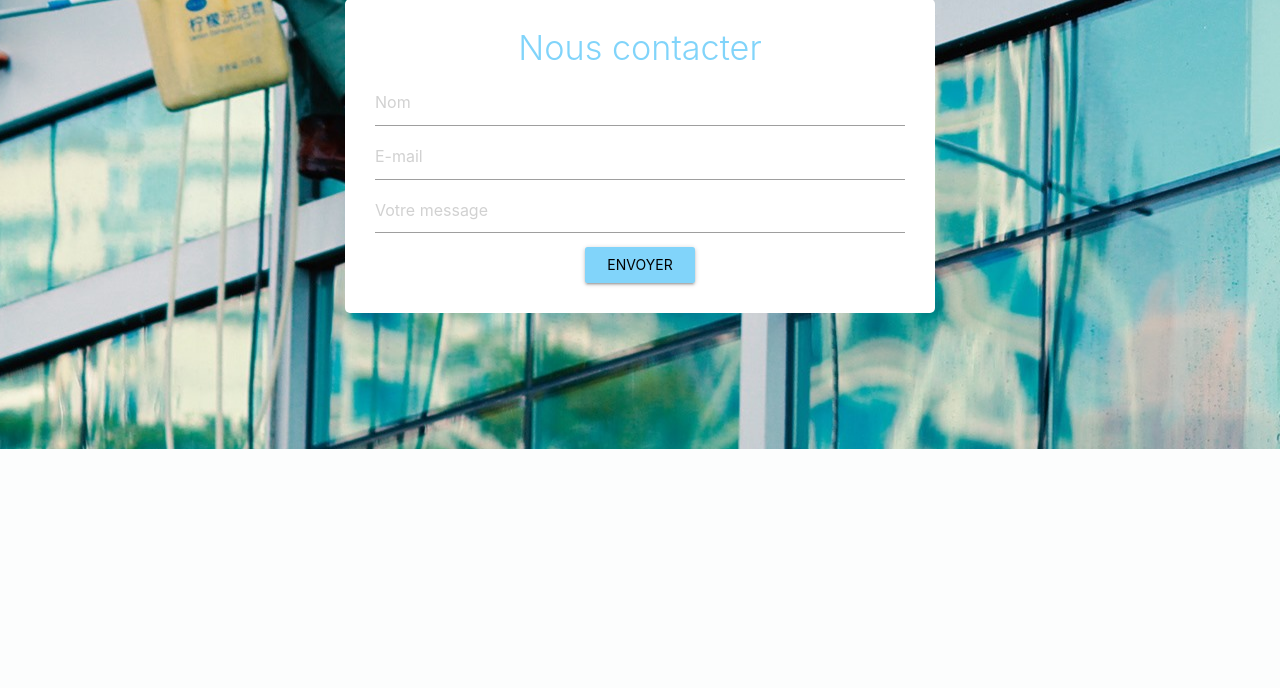
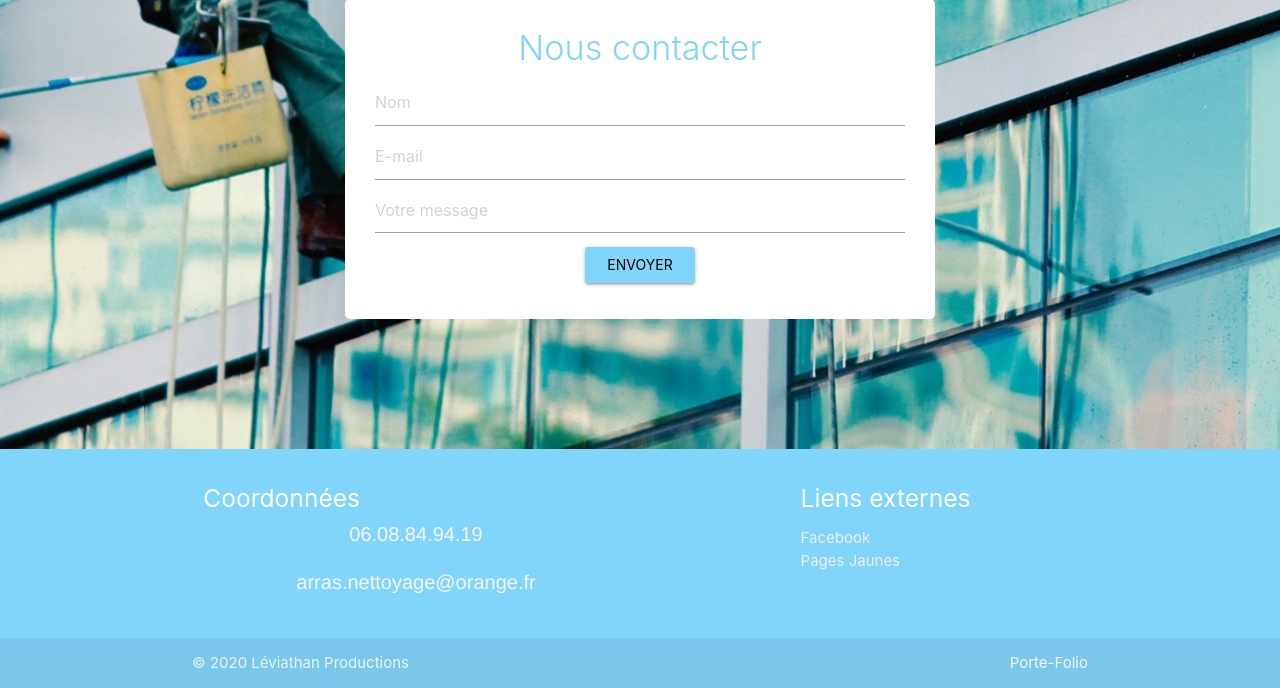
Before and after one commit to Guillxume/Arras-Nettoyage, a PHP site: page / in a window 1280 px wide. Shown: the part 3225-3913 px from the top of the page. Before the commit the page ends 3674 px from the top, so only its background shows below. Run offline with PHP 8.4, Linux system fonts and the light colour scheme; style sheets or scripts are compiled from the project's sources.

Commit message:
Add files via upload

```diff
--- a/Siteweb/views/footer.php
+++ b/Siteweb/views/footer.php
@@ -1,3 +1,33 @@
+
+        <footer class="page-footer light-blue lighten-3">
+          <div class="container">
+            <div class="row">
+              <div class="col l6 s12">
+                <h5 class="white-text">Coordonnées</h5>
+                <p class="grey-text text-lighten-4">06.08.84.94.19</p>
+                <p class="grey-text text-lighten-4">arras.nettoyage@orange.fr</p>
+              </div>
+              <div class="col l4 offset-l2 s12">
+                <h5 class="white-text">Liens externes</h5>
+                <ul>
+                  <li><a class="grey-text text-lighten-3" href="http://facebook.com/arrasnettoyage/">Facebook</a></li>
+                  <li><a class="grey-text text-lighten-3" href="http://pagesjaunes.fr/arrasnettoyage">Pages Jaunes</a></li>
+                </ul>
+              </div>
+            </div>
+          </div>
+          <div class="footer-copyright">
+            <div class="container">
+            © 2020 Léviathan Productions
+            <a class="grey-text text-lighten-4 right" href="#!">Porte-Folio</a>
+            </div>
+          </div>
+        </footer>
+
+<!-- Appel du Javascript distant et local !-->
+<script src="https://code.jquery.com/jquery-2.2.4.min.js"></script>
 <script src="https://cdnjs.cloudflare.com/ajax/libs/materialize/1.0.0/js/materialize.min.js"></script>
 <script src="https://unpkg.com/aos@2.3.1/dist/aos.js"></script>
 <script src="src/assets/js/script.js"></script>
+</body>
+</html>
```
